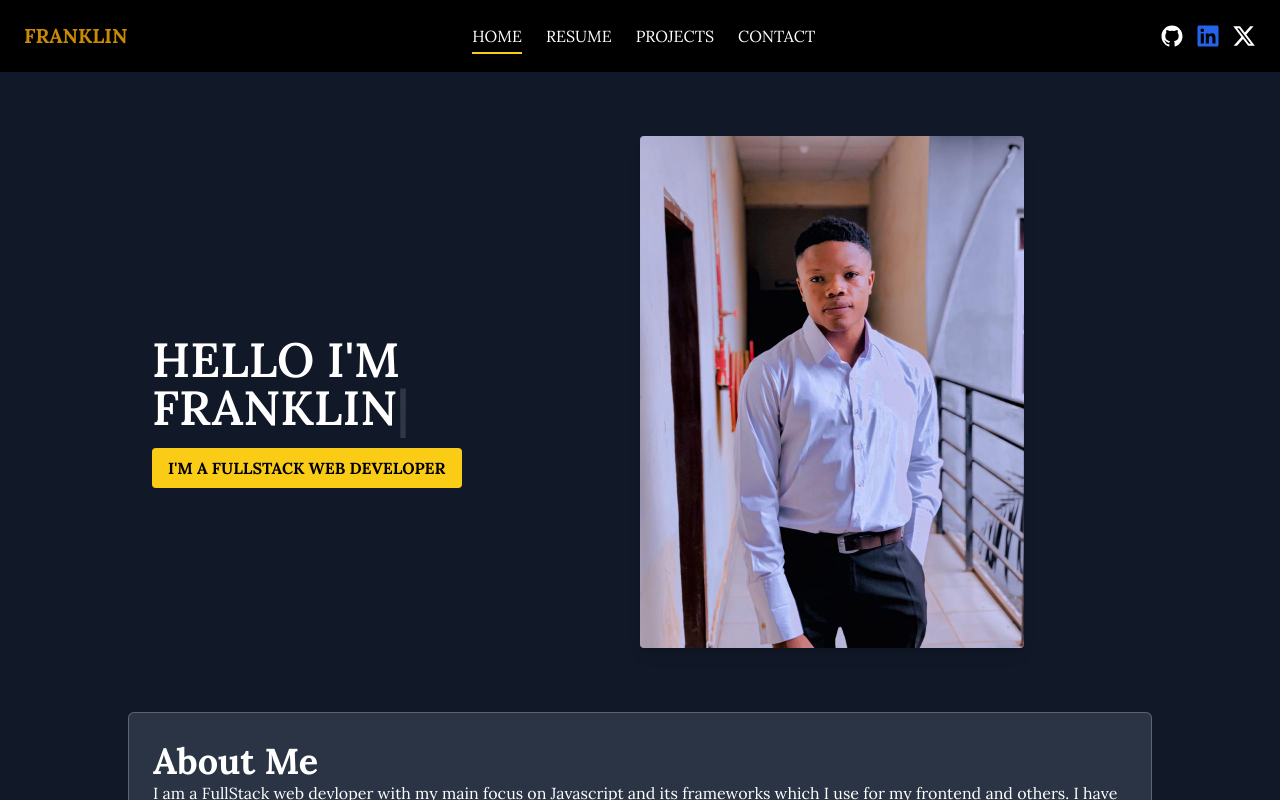
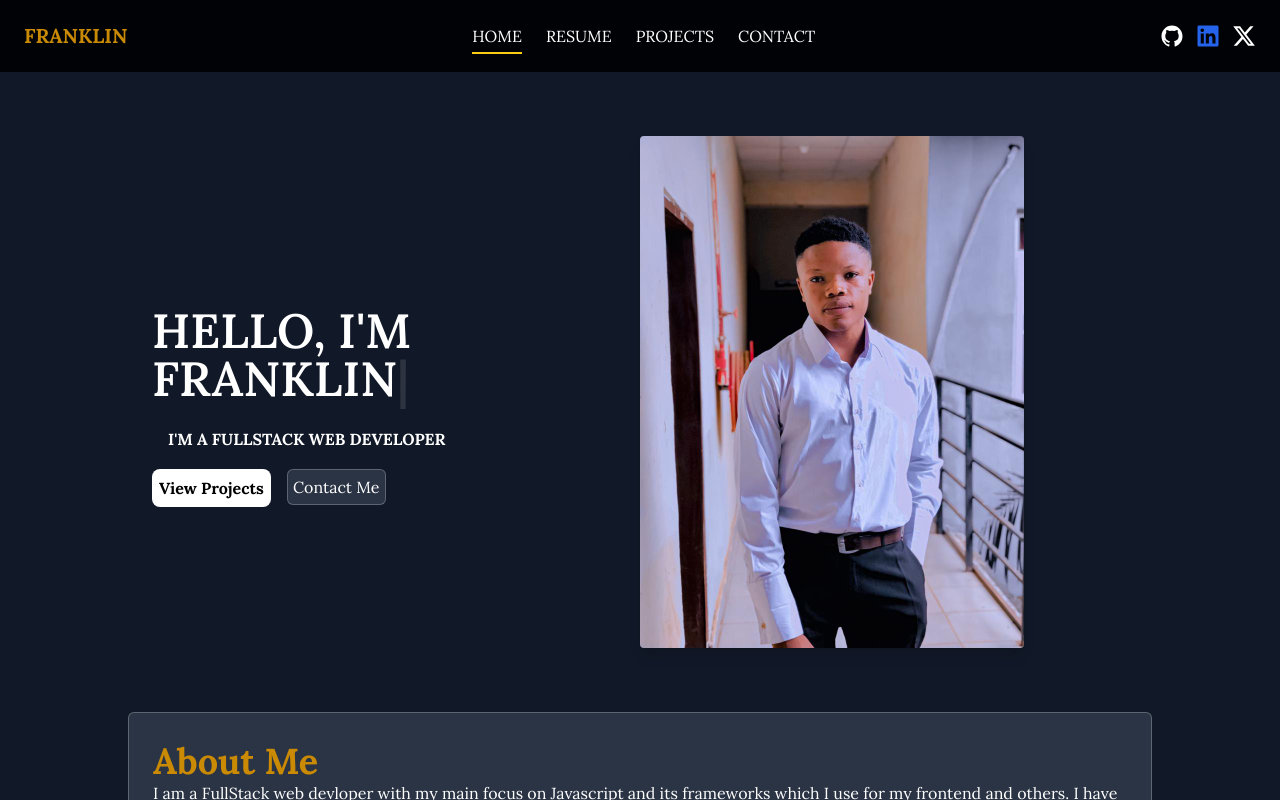
Before and after one commit to LajoLouis/MyPortfolio, a React (Vite) app: page / in a window 1280 px wide. Shown: the top 800 px of the page. Built offline with nearby package versions, Linux system fonts and the light colour scheme.

Commit message:
design: changed main page features

```diff
--- a/src/components/AboutMe.jsx
+++ b/src/components/AboutMe.jsx
@@ -1,27 +1,61 @@
 import React from "react";
-import { Link } from "react-router-dom";
+import { Link } from "react-scroll";
 import { motion } from "framer-motion";
 import Typewriter from "./Typewriter";
 import Resume from "./Resume";
 import Projects from "./Projects";
 import { Element } from "react-scroll";
+import Contact from "./Contact";
 
 function AboutMe() {
   return (
     <div className="font-sans text-gray-900 bg-gray-900">
       {/* Hero Section */}
       <section className="flex flex-col md:flex-row items-center justify-center bg-gray-900 text-white py-16 px-6 lg:w-[80%] mx-auto">
-        <motion.div className="md:w-1/2 text-center md:text-left" initial={{opacity:0, y:-100}} animate={{opacity:1, y:0}} transition={{type:"spring", stiffness:100, duration:5, ease:"backIn"}} viewport={{once:false, amount:"all"}}>
-          <Typewriter text="HELLO I'M FRANKLIN" speed={100} />
-          <button className="mt-4 bg-yellow-400 text-black font-bold px-4 py-2 rounded">
+        <motion.div
+          className="md:w-1/2 text-center md:text-left"
+          initial={{ opacity: 0, y: -100 }}
+          animate={{ opacity: 1, y: 0 }}
+          transition={{
+            type: "spring",
+            stiffness: 100,
+            duration: 5,
+            ease: "backIn",
+          }}
+          viewport={{ once: false, amount: "all" }}
+        >
+          <Typewriter text="HELLO, I'M FRANKLIN" speed={100} />
+          <button className="mt-4 font-bold px-4 py-2 rounded">
             I'M A FULLSTACK WEB DEVELOPER
           </button>
+          <div className="flex space-x-4 my-[10px] xs:justify-center md:justify-start">
+            <Link to="projects" smooth={true} duration={2000}>
+              <motion.button
+                className="bg-white text-black p-[7px] rounded-lg font-bold"
+                whileHover={{ scale: 1.1 }}
+                whileTap={{ scale: 0.9 }}
+                transition={{ duration: 0.4, ease: "easeIn" }}
+              >
+                View Projects
+              </motion.button>
+            </Link>
+            <Link to="contact" smooth={true} duration={2000}>
+              <motion.button
+                whileHover={{ scale: 1.1 }}
+                whileTap={{ scale: 0.9 }}
+                transition={{ duration: 0.4, ease: "easeIn" }}
+                className="bg-slate-400/20 border-[1px] border-slate-100/25 p-[5px] rounded-md flex items-center space-x-2"
+              >
+                Contact Me
+              </motion.button>
+            </Link>
+          </div>
         </motion.div>
         <motion.div
           className="md:w-1/2 mt-8 md:mt-0"
           initial={{ opacity: 0, x: 100 }}
-          animate={{opacity:1, x:0}}
-          transition={{duration: 5, type:"spring", ease:"backIn"}}
+          animate={{ opacity: 1, x: 0 }}
+          transition={{ duration: 5, type: "spring", ease: "backIn" }}
         >
           <img
             src="/img/profilepic.jpg" // replace with actual image path
@@ -34,13 +68,13 @@ function AboutMe() {
       {/* About Section */}
       <Element>
         <section className="py-7 px-6 text-white xs:w-[90%] md:w-[80%] mx-auto bg-slate-400/20 border-[1px] border-slate-100/25 p-[10px] rounded-md">
-        <h1 className="text-4xl font-bold" >About Me</h1>
+          <h1 className="text-4xl font-bold text-yellow-600">About Me</h1>
           <p>
             I am a FullStack web devloper with my main focus on Javascript and
-              its frameworks which I use for my frontend and others. I have a
-              B.sc in Computer Science and can also be described as a
-              Results-driven Junior Web Developer with expertise in React.js,
-              Node.js, Express.js, and MongoDB. Experienced in building scalable
+            its frameworks which I use for my frontend and others. I have a B.sc
+            in Computer Science and can also be described as a Results-driven
+            Junior Web Developer with expertise in React.js, Node.js,
+            Express.js, and MongoDB. Experienced in building scalable
             applications, managing databases, and implementing authentication
             and real-time features. Currently honing skills while exploring
             cybersecurity and freelancing. Adaptable, quick learner, and
@@ -49,11 +83,24 @@ function AboutMe() {
         </section>
       </Element>
       <Element name="projects">
-        <Projects/>
+        <Projects />
       </Element>
       <Element name="resume">
         <section>
-        <Resume/>
+          <Resume />
+        </section>
+      </Element>
+      <Element name="contact">
+        <section className="text-white text-center py-[50px] space-y-4">
+          <h1 className="text-3xl font-extrabold text-yellow-600">Contact</h1>
+          <p>Interested in working together or giving me gigs</p>
+          <motion.button
+            className="bg-white text-black p-[7px] rounded-lg font-bold"
+            whileHover={{ scale: 1.1 }}
+            whileTap={{ scale: 0.9 }}
+          >
+            <a href="mailto:ezeokefranklin@gmail.com">Say Hello</a>
+          </motion.button>
         </section>
       </Element>
     </div>
--- a/src/components/Header.jsx
+++ b/src/components/Header.jsx
@@ -18,25 +18,25 @@ function Header() {
         </RouterLink>
       </motion.div>
       <motion.div whileTap={{ scale: 0.95 }}>
-        <Link to="resume" smooth={true} duration={500} className="hover:text-yellow-400 block py-2">
+        <Link to="resume" smooth={true} duration={2000} className="hover:text-yellow-400 block py-2">
           RESUME
         </Link>
       </motion.div>
       <motion.div whileTap={{ scale: 0.95 }}>
-        <Link to="projects" smooth={true} duration={500}  className="hover:text-yellow-400 block py-2">
+        <Link to="projects" smooth={true} duration={2000}  className="hover:text-yellow-400 block py-2">
           PROJECTS
         </Link>
       </motion.div>
       <motion.div whileTap={{ scale: 0.95 }}>
-        <RouterLink to="/contact" className="hover:text-yellow-400 block py-2">
+        <Link to="contact" smooth={true} duration={2000} className="hover:text-yellow-400 block py-2">
           CONTACT
-        </RouterLink>
+        </Link>
       </motion.div>
     </>
   );
 
   return (
-    <header className="bg-black text-white px-6 py-4 sticky top-0 z-10">
+    <header className="bg-black text-white px-6 py-4 sticky top-0 z-10 bg-opacity-80">
       <div className="flex justify-between items-center">
         <h1 className="text-xl font-bold text-yellow-600">FRANKLIN</h1>
 
```
Also changed, not shown: src/components/Projects.jsx (+55 -27 lines). Lines whose indentation alone changed are shown as unchanged.
